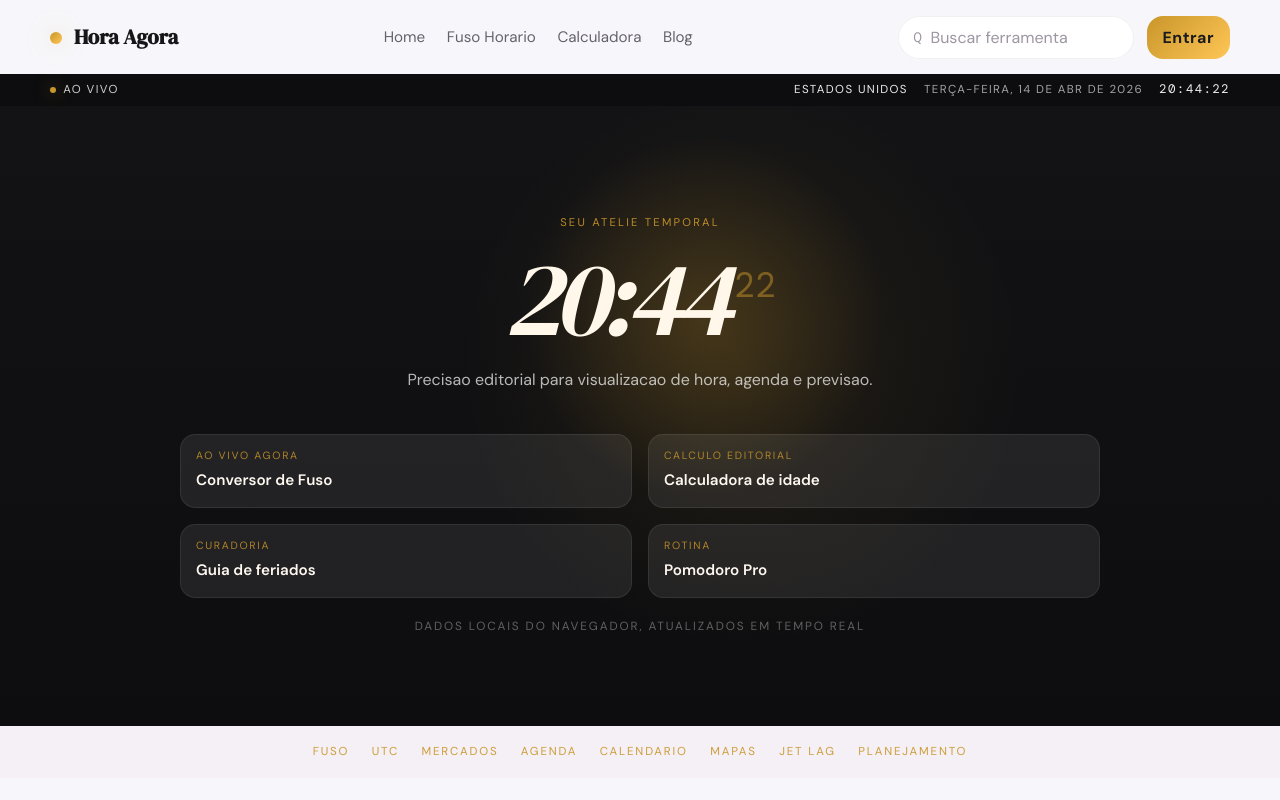
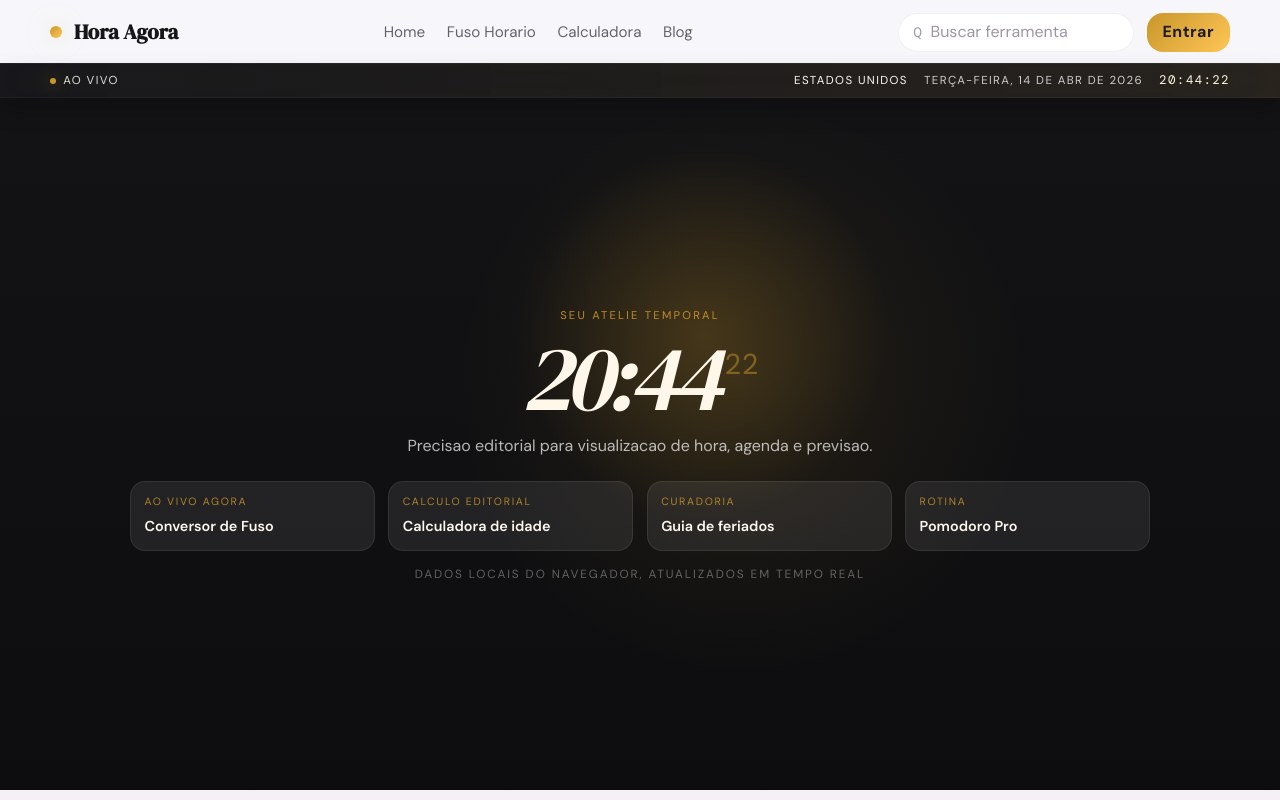
Before and after one commit to italophcarvalho/hora-agora, a Next.js app: page / in a window 1280 px wide. Shown: the top 800 px of the page. Built offline with nearby package versions, Linux system fonts and the light colour scheme; no server answers.

Commit message:
Add files via upload

```diff
--- a/src/app/globals.css
+++ b/src/app/globals.css
@@ -67,12 +67,13 @@ input {
   position: sticky;
   top: 0;
   z-index: 40;
-  background: rgba(247, 247, 251, 0.82);
-  backdrop-filter: blur(12px);
+  background: rgba(247, 247, 251, 0.74);
+  backdrop-filter: blur(16px);
+  box-shadow: 0 10px 28px rgba(20, 18, 24, 0.08);
 }
 
 .header-panel {
-  padding: 1rem 0 0.9rem;
+  padding: 0.8rem 0 0.7rem;
 }
 
 .brand-row {
@@ -131,7 +132,7 @@ input {
   align-items: center;
   gap: 0.55rem;
   min-width: 220px;
-  height: 2.65rem;
+  height: 2.45rem;
   padding: 0 0.95rem;
   border-radius: 999px;
   background: rgba(255, 255, 255, 0.9);
@@ -162,7 +163,7 @@ input {
   display: inline-flex;
   align-items: center;
   justify-content: center;
-  height: 2.7rem;
+  height: 2.45rem;
   padding: 0 1rem;
   border: 0;
   border-radius: 1rem;
@@ -184,8 +185,16 @@ input {
 }
 
 .precision-strip {
-  background: var(--ink);
-  color: rgba(255, 255, 255, 0.8);
+  position: relative;
+  background:
+    linear-gradient(90deg, rgba(15, 15, 18, 0.84), rgba(28, 22, 13, 0.72)),
+    rgba(13, 13, 15, 0.76);
+  color: rgba(255, 255, 255, 0.86);
+  backdrop-filter: blur(18px) saturate(140%);
+  box-shadow:
+    inset 0 1px 0 rgba(255, 255, 255, 0.06),
+    inset 0 -1px 0 rgba(255, 255, 255, 0.04),
+    0 12px 24px rgba(0, 0, 0, 0.16);
 }
 
 .precision-row {
@@ -193,7 +202,7 @@ input {
   justify-content: space-between;
   align-items: center;
   gap: 1rem;
-  min-height: 2rem;
+  min-height: 2.2rem;
   font-size: 0.72rem;
   letter-spacing: 0.12em;
   text-transform: uppercase;
@@ -210,28 +219,29 @@ input {
   height: 0.38rem;
   border-radius: 999px;
   background: var(--gold);
-  box-shadow: 0 0 16px rgba(201, 150, 42, 0.6);
+  box-shadow: 0 0 18px rgba(201, 150, 42, 0.75);
 }
 
 .precision-meta {
   display: inline-flex;
   align-items: center;
   gap: 1rem;
-  color: rgba(255, 255, 255, 0.62);
+  color: rgba(255, 255, 255, 0.74);
 }
 
 .precision-country {
-  color: rgba(255, 255, 255, 0.92);
+  color: rgba(255, 255, 255, 0.98);
 }
 
 .precision-date {
-  color: rgba(255, 255, 255, 0.62);
+  color: rgba(255, 255, 255, 0.78);
 }
 
 .clock-inline {
-  color: rgba(255, 255, 255, 0.92);
+  color: #fff6e3;
   font-family: var(--font-mono), monospace;
   font-size: 0.78rem;
+  text-shadow: 0 0 18px rgba(255, 198, 86, 0.16);
 }
 
 .clock-bar {
@@ -269,18 +279,22 @@ input {
 }
 
 .editorial-hero {
-  padding: 2rem 0 3rem;
+  min-height: calc(100svh - 108px);
+  padding: 0.75rem 0 1.25rem;
   background:
     radial-gradient(circle at 55% 34%, rgba(201, 150, 42, 0.22), transparent 22%),
     radial-gradient(circle at 58% 42%, rgba(201, 150, 42, 0.1), transparent 34%),
     linear-gradient(180deg, #131315 0%, #0d0d0f 100%);
   color: #f7f5ef;
+  display: flex;
+  align-items: center;
 }
 
 .hero-shell {
   display: flex;
   justify-content: center;
-  min-height: 540px;
+  width: 100%;
+  min-height: auto;
 }
 
 .eyebrow,
@@ -352,10 +366,10 @@ input {
   display: grid;
   justify-items: center;
   text-align: center;
-  gap: 1.15rem;
-  width: min(100%, 980px);
+  gap: 0.85rem;
+  width: min(100%, 1080px);
   margin: 0 auto;
-  padding: 4.8rem 0 2.4rem;
+  padding: 1.4rem 0 0.75rem;
 }
 
 .hero-stage-kicker {
@@ -372,15 +386,15 @@ input {
 .clock-major {
   font-family: var(--font-serif), Georgia, serif;
   font-style: italic;
-  font-size: clamp(4rem, 10vw, 6.6rem);
+  font-size: clamp(3.4rem, 8vw, 5.8rem);
   line-height: 0.88;
   letter-spacing: -0.06em;
 }
 
 .clock-minor {
-  padding-top: 1rem;
+  padding-top: 0.8rem;
   font-family: var(--font-mono), monospace;
-  font-size: clamp(1.25rem, 3vw, 2.2rem);
+  font-size: clamp(1rem, 2.5vw, 1.8rem);
   line-height: 1;
   color: rgba(201, 150, 42, 0.88);
   opacity: 0.56;
@@ -388,21 +402,21 @@ input {
 
 .hero-stage-caption {
   margin: 0;
-  max-width: 34rem;
+  max-width: 30rem;
   color: rgba(255, 255, 255, 0.7);
 }
 
 .hero-pill-grid {
-  width: min(100%, 920px);
+  width: min(100%, 1020px);
   display: grid;
-  grid-template-columns: repeat(2, minmax(0, 1fr));
-  gap: 1rem;
-  margin-top: 1.2rem;
+  grid-template-columns: repeat(4, minmax(0, 1fr));
+  gap: 0.85rem;
+  margin-top: 0.5rem;
 }
 
 .hero-pill {
-  min-height: 4.25rem;
-  padding: 0.9rem 1rem;
+  min-height: 3.7rem;
+  padding: 0.8rem 0.9rem;
   border-radius: 0.95rem;
   background: rgba(255, 255, 255, 0.08);
   box-shadow: inset 0 0 0 1px rgba(255, 255, 255, 0.08);
@@ -426,7 +440,7 @@ input {
 }
 
 .hero-pill strong {
-  font-size: 0.95rem;
+  font-size: 0.9rem;
   font-weight: 600;
   color: #fff8f0;
 }
@@ -970,6 +984,15 @@ input {
   .metrics-grid {
     grid-template-columns: 1fr;
   }
+
+  .editorial-hero {
+    min-height: auto;
+    padding: 1.25rem 0 1.75rem;
+  }
+
+  .hero-stage {
+    padding: 2rem 0 0.75rem;
+  }
 }
 
 @media (max-width: 640px) {
```
